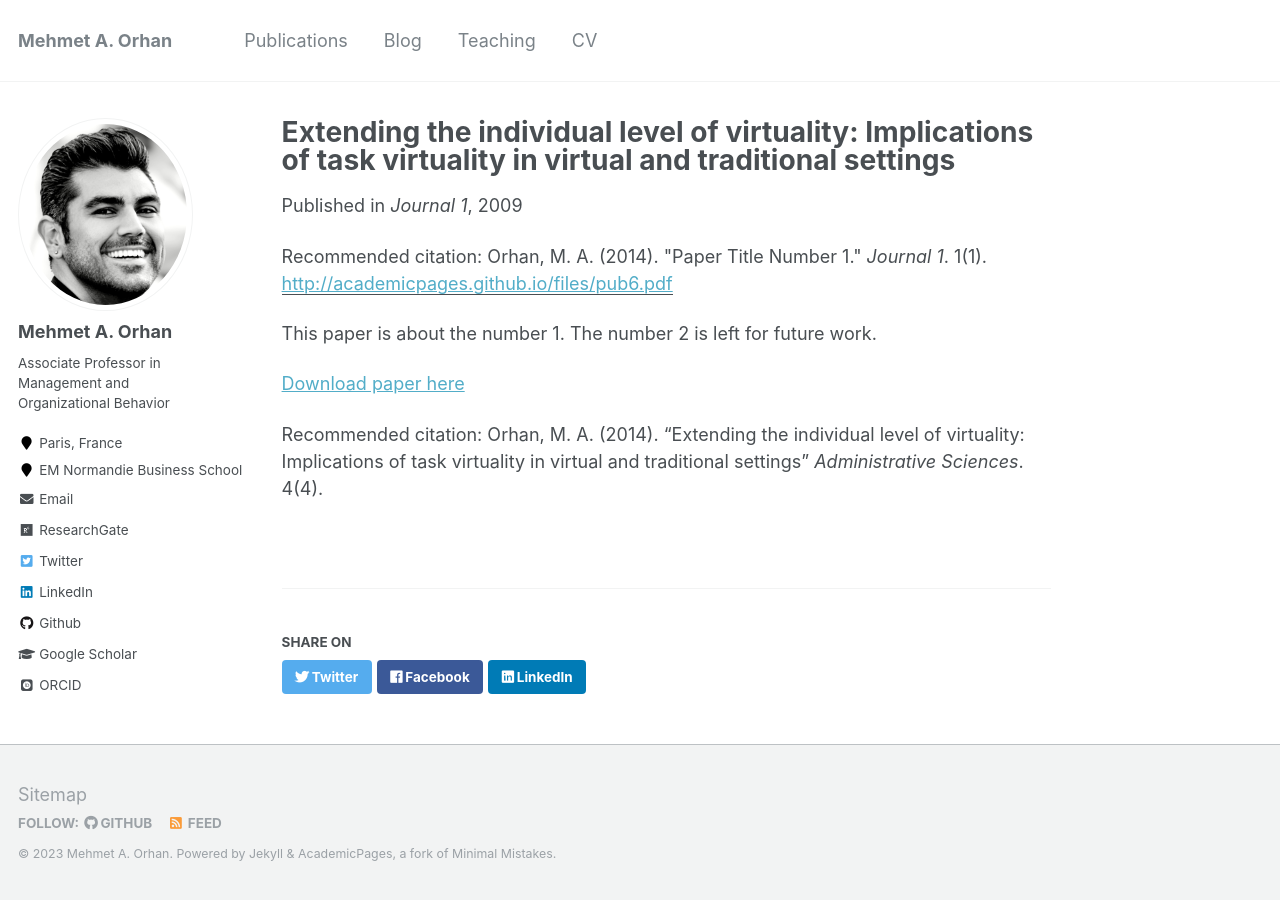
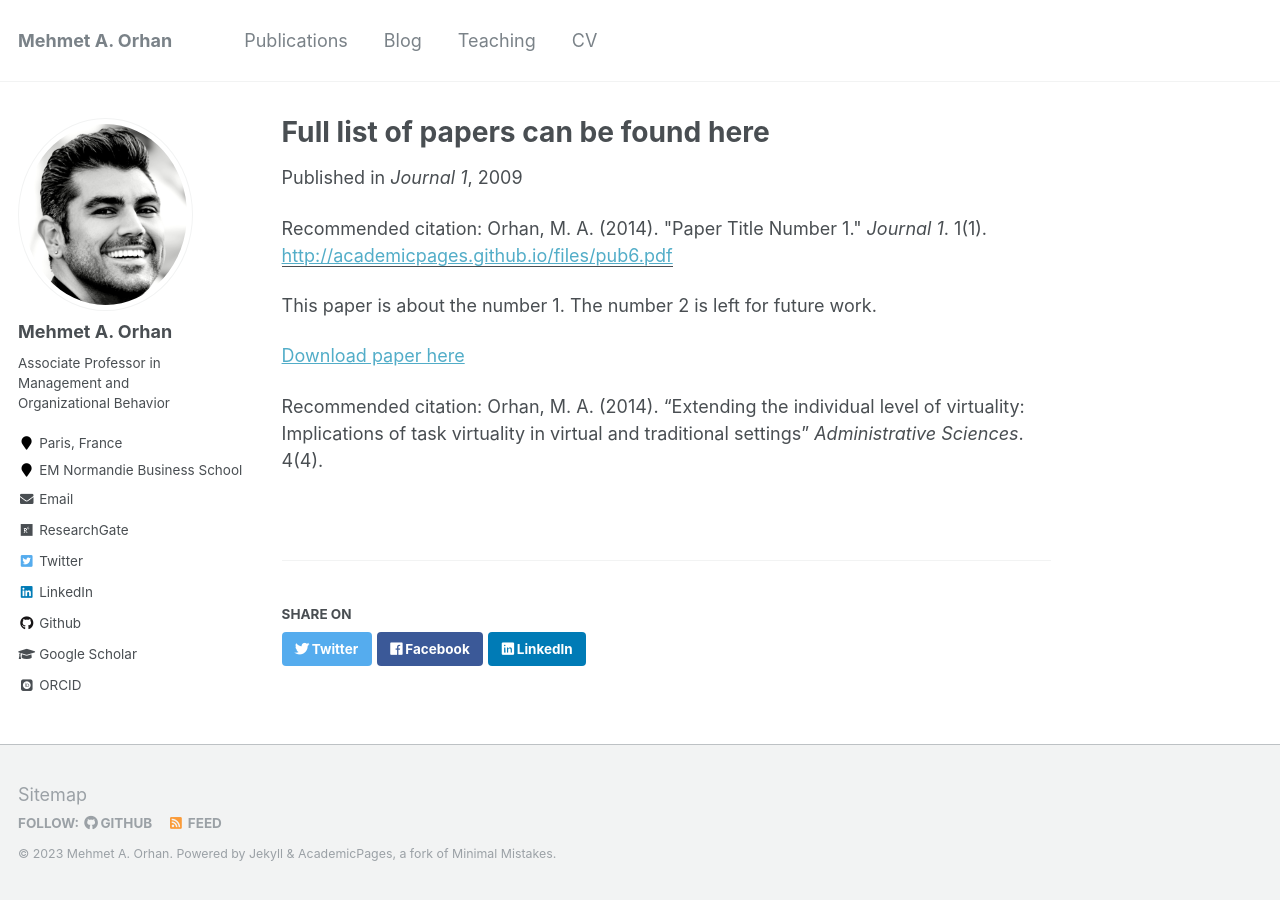
Before and after one commit to maorhan/maorhan.github.io, a Jekyll site: the page built from _publications/2009-10-01-paper-title-number-1.md, in a window 1280 px wide. Built offline with Jekyll 4.4.1, drawn with Linux system fonts in a browser that asks for light colours; some web fonts are replaced.

Commit message:
Update 2009-10-01-paper-title-number-1.md

```diff
--- a/_publications/2009-10-01-paper-title-number-1.md
+++ b/_publications/2009-10-01-paper-title-number-1.md
@@ -1,5 +1,5 @@
 ---
-title: "Extending the individual level of virtuality: Implications of task virtuality in virtual and traditional settings"
+title: "Full list of papers can be found here"
 collection: publications
 permalink: /publication/2009-10-01-paper-title-number-1
 excerpt: 'This paper is about the number 1. The number 2 is left for future work.'
```
